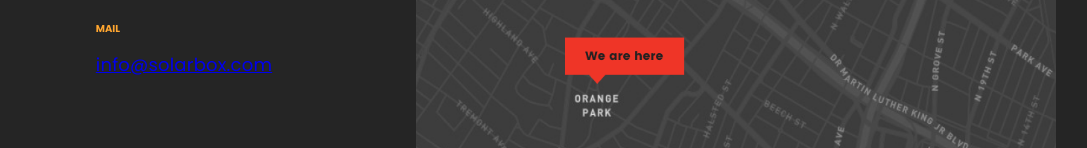
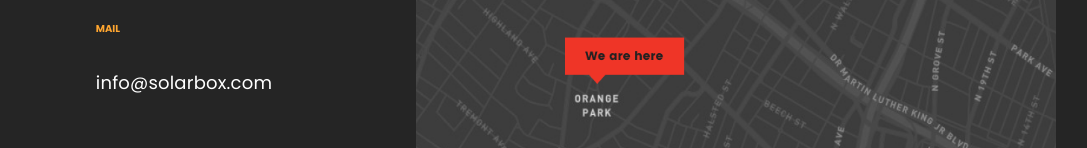
Before and after one commit to AlenaGM/SolarBox, a plain HTML site: page index.html in a window 1280 px wide. Shown: the part 4034-4182 px from the top of the page, without its empty margins (109-1196 px from the left). Drawn offline with Linux system fonts and the light colour scheme.

Commit message:
mail link hover

```diff
--- a/assets/styles/styles.css
+++ b/assets/styles/styles.css
@@ -644,11 +644,6 @@ button:hover {
     cursor: pointer;
 }
 
-a.footer-link:hover {
-    color: #FFA630;
-    text-decoration-line: underline;
-}
-
 /** Оформление: выпадающее меню навигации - раздел Header -------------------------------------------------------------------------- **/
 /* скрыт по умолчанию */
 .dropdown {
@@ -712,6 +707,17 @@ a.nav-link:hover {
 .select:hover {
     cursor: pointer;
     color: white;
+}
+
+/** Оформление: E-mail ссылки - раздел Contact -------------------------------------------------------------------------- **/
+a.mail-text {
+    color: #FFFFFF;
+    text-decoration: none;
+}
+
+a.mail-text:hover {
+    color: #EF3527;
+    text-decoration-line: underline;
 }
 
 /** Оформление: ссылки - раздел Footer -------------------------------------------------------------------------- **/
--- a/index.html
+++ b/index.html
@@ -183,7 +183,7 @@
         <div class="contact"><p class="address">ADDRESS</p>
             <p class="contact-text">971 Timber Wolf Trail<br> Stamford, Delaware<br> 90039 United States</p>
             <p class="address">MAIL</p>
-            <p class="mail-text"><a href=info@solarbox.com href="mailto:info@solarbox.com">info@solarbox.com</a></p>
+            <p><a class="mail-text" href=info@solarbox.com href="mailto:info@solarbox.com">info@solarbox.com</a></p>
             <div class="social-media">
                 <a class="social-link" href="https://www.facebook.com/"><img class="socialmediaicon" src="assets/images/facebook.png" alt="facebook icon"></a>
                 <a class="social-link" href="https://www.twitter.com/"><img class="socialmediaicon" src="assets/images/twitter.png" alt="twitter icon"></a>
```
